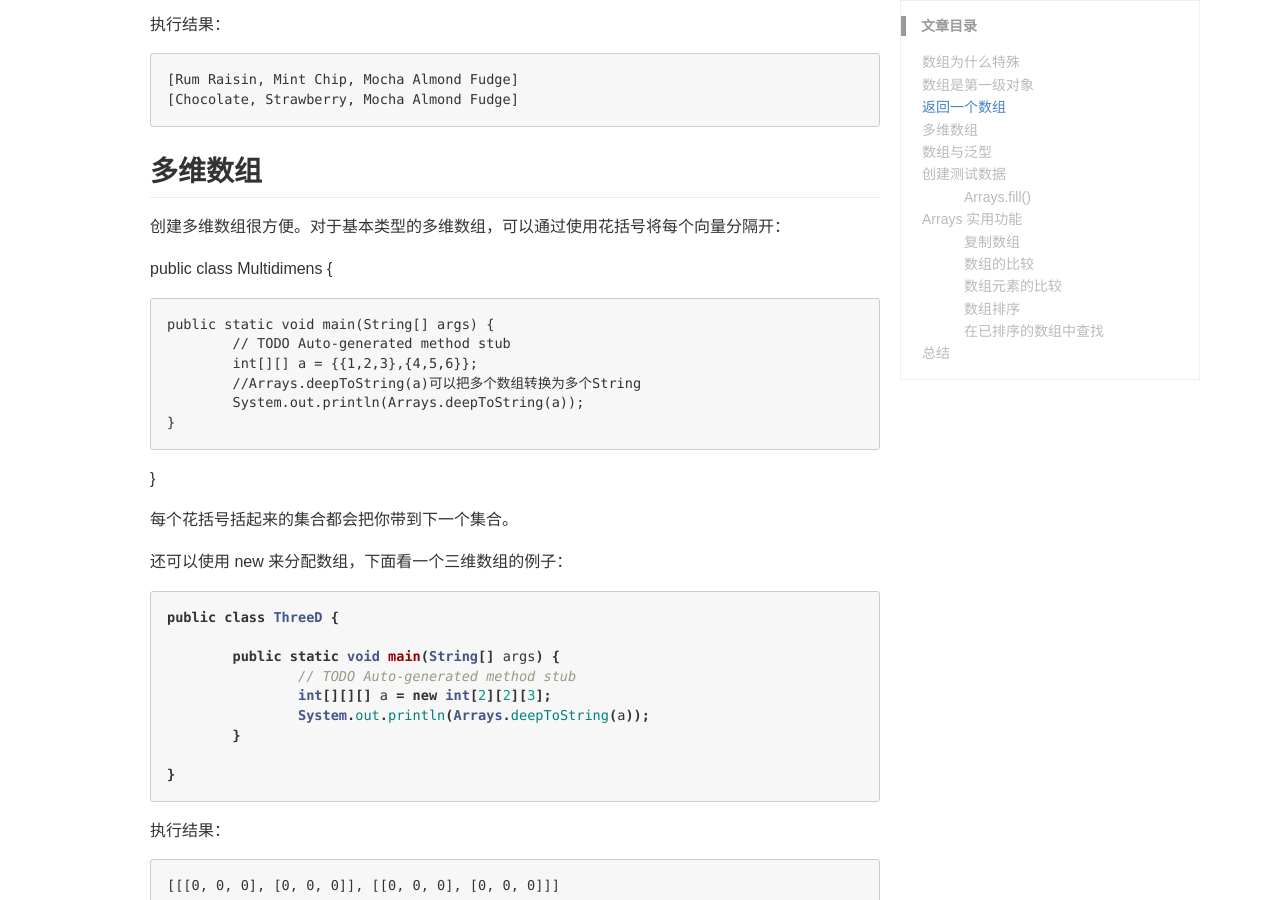
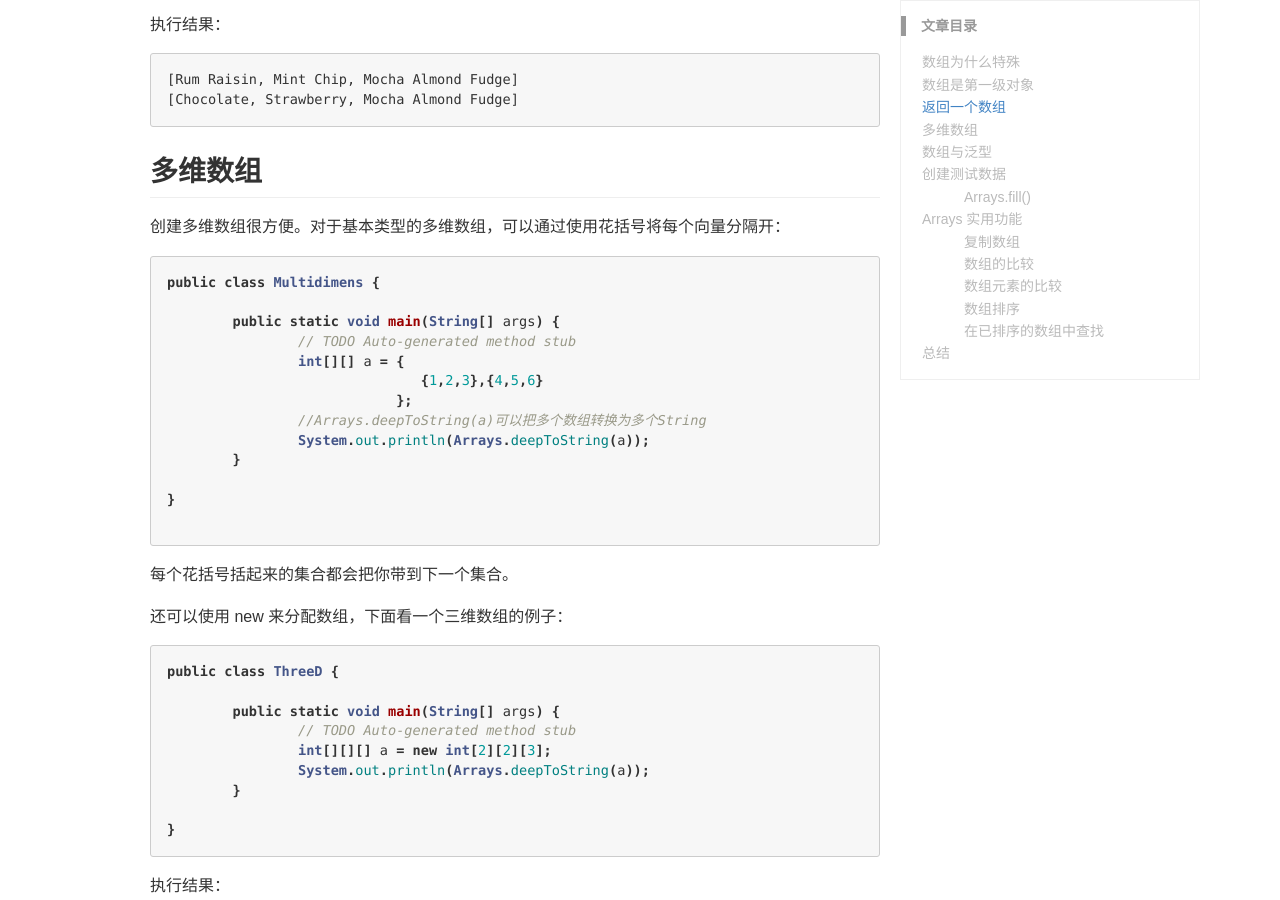
Before and after one commit to chaodongyang/chaodongyang.github.io, a Jekyll site: the page built from _posts/blog/2017-12-07-javaArrayOne.md, in a window 1280 px wide and 900 px high, scrolled down 4868 px. Built offline with Jekyll 4.4.1, drawn with Linux system fonts in a browser that asks for light colours; comment, search, counter and statistics services are not loaded.

Commit message:
update commit

````diff
--- a/_posts/blog/2017-12-07-javaArrayOne.md
+++ b/_posts/blog/2017-12-07-javaArrayOne.md
@@ -205,19 +205,21 @@ public class IceCream {
 
 ## 多维数组
 创建多维数组很方便。对于基本类型的多维数组，可以通过使用花括号将每个向量分隔开：
-{% raw %}
+```java
 public class Multidimens {
 
 	public static void main(String[] args) {
 		// TODO Auto-generated method stub
-		int[][] a = {{1,2,3},{4,5,6}};
+		int[][] a = {
+			       {1,2,3},{4,5,6}
+		            };
 		//Arrays.deepToString(a)可以把多个数组转换为多个String
 		System.out.println(Arrays.deepToString(a));
 	}
 
 }
-{% endraw %}
 
+```
 每个花括号括起来的集合都会把你带到下一个集合。
 
 还可以使用 new 来分配数组，下面看一个三维数组的例子：
````
